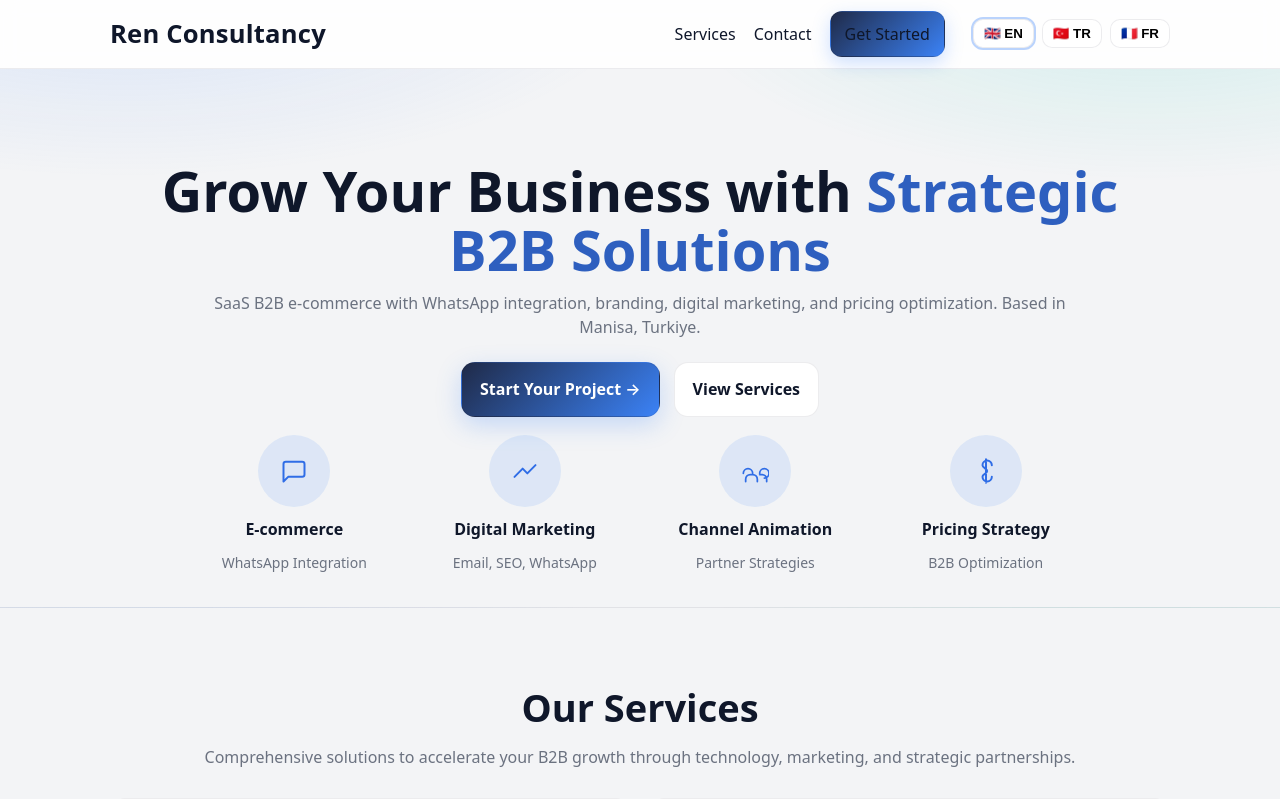
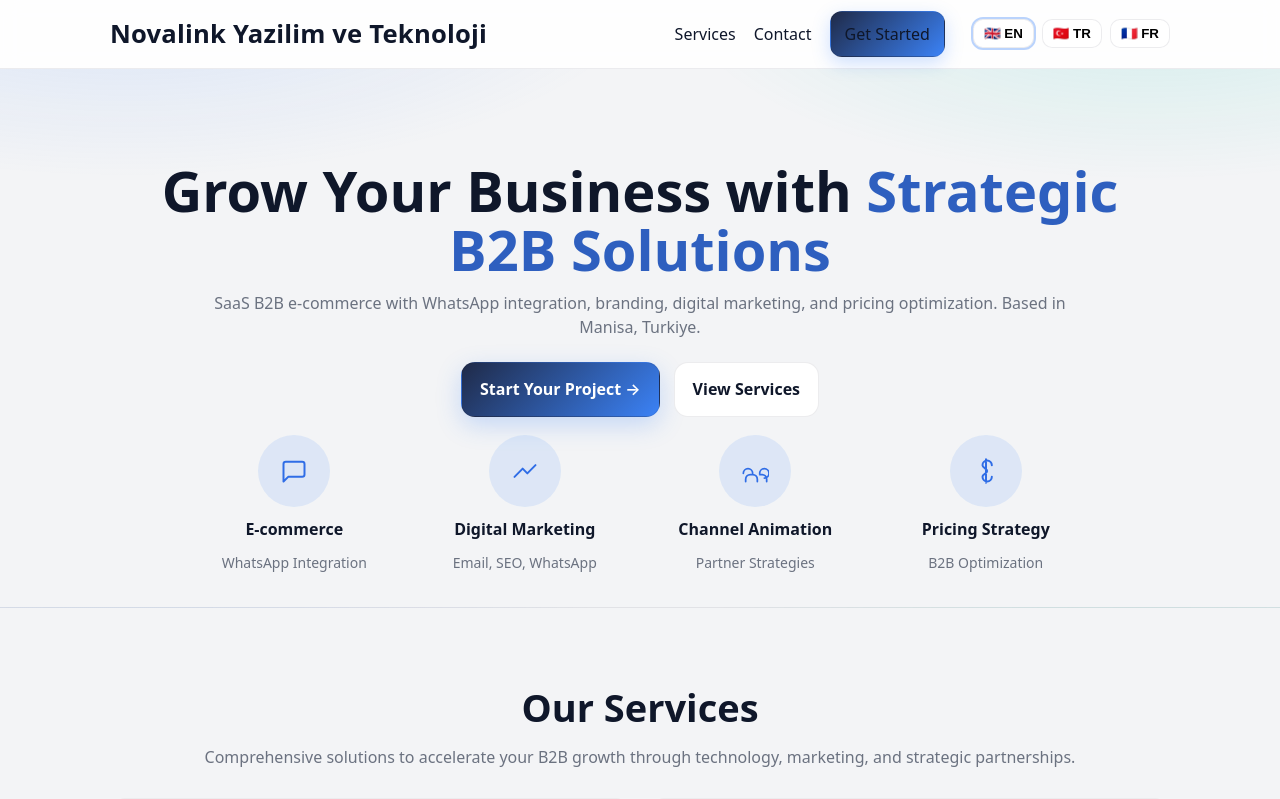
Before and after one commit to GokhanIsbitiren/novalinkyazilim, a plain HTML site: page index.html in a window 1280 px wide. Shown: the top 799 px of the page. Drawn offline with Linux system fonts and the light colour scheme.

Commit message:
Add files via upload

```diff
--- a/index.html
+++ b/index.html
@@ -3,7 +3,7 @@
 <head>
   <meta charset="utf-8" />
   <meta name="viewport" content="width=device-width,initial-scale=1" />
-  <title>Ren Consultancy — Strategic B2B Solutions</title>
+  <title>Novalink Yazilim ve Teknoloji — Strategic B2B Solutions</title>
   <meta name="description" content="SaaS B2B e-commerce with WhatsApp integration, digital marketing, channel animation, and pricing optimization. Based in Manisa, Turkiye." />
   <style>
     :root{
@@ -115,7 +115,7 @@
   <header>
     <div class="container">
       <div class="nav">
-        <div class="logo">Ren Consultancy</div>
+        <div class="logo">Novalink Yazilim ve Teknoloji</div>
         <nav class="navlinks">
           <a href="#services" data-i18n="nav_services">Services</a>
           <a href="#contact" data-i18n="nav_contact">Contact</a>
@@ -295,7 +295,7 @@
         <div class="cardbig">
           <div class="contactgrid">
             <div>
-              <h3 style="margin:0 0 10px">Ren Consultancy</h3>
+              <h3 style="margin:0 0 10px">Novalink Yazilim ve Teknoloji</h3>
               <p class="muted" style="margin:0 0 16px" data-i18n="contact_city">Manisa, Turkiye</p>
 
               <div class="row">
@@ -314,7 +314,7 @@
                 </div>
                 <div>
                   <div><strong data-i18n="label_phone">Phone</strong></div>
-                  <a href="tel:+971549914951">+971 54 991 4951</a>
+                  <a href="tel:+905300675564">+90 530 067 5564</a>
                 </div>
               </div>
 
@@ -350,7 +350,7 @@
     <div class="container">
       <div class="footwrap">
         <div>
-          <h4>Ren Consultancy</h4>
+          <h4>Novalink Yazilim ve Teknoloji</h4>
           <p class="tiny" data-i18n="footer_tagline">Driving B2B growth through technology, marketing, and strategic partnerships.</p>
         </div>
         <div>
@@ -371,7 +371,7 @@
         </div>
       </div>
       <hr class="line" />
-      <div class="tiny" style="margin-top:12px">© <span id="year"></span> Ren Consultancy. <span data-i18n="rights">All rights reserved.</span></div>
+      <div class="tiny" style="margin-top:12px">© <span id="year"></span> Novalink Yazilim ve Teknoloji. <span data-i18n="rights">All rights reserved.</span></div>
     </div>
   </footer>
 
@@ -381,7 +381,7 @@
     // Translations (HTML allowed for *_html keys)
     const I18N = {
       en: {
-        _title: "Ren Consultancy — Strategic B2B Solutions",
+        _title: "Novalink Yazilim ve Teknoloji — Strategic B2B Solutions",
         _desc: "SaaS B2B e-commerce with WhatsApp integration, digital marketing, channel animation, and pricing optimization. Based in Manisa, Turkiye.",
         nav_services:"Services", nav_contact:"Contact", nav_get_started:"Get Started",
         hero_title:'Grow Your Business with <span class="accent">Strategic B2B Solutions</span>',
@@ -443,7 +443,7 @@
         privacy:"Privacy Policy", data_deletion:"Data Deletion", rights:"All rights reserved."
       },
       tr: {
-        _title:"Ren Consultancy — Stratejik B2B Çözümler",
+        _title:"Novalink Yazilim ve Teknoloji — Stratejik B2B Çözümler",
         _desc:"WhatsApp entegrasyonlu SaaS B2B e-ticaret, dijital pazarlama, kanal aktivasyonu ve fiyatlandırma optimizasyonu. Manisa, Turkiye merkezli.",
         nav_services:"Hizmetler", nav_contact:"İletişim", nav_get_started:"Hemen Başla",
         hero_title:'İşinizi <span class="accent">Stratejik B2B Çözümlerle</span> Büyütün',
@@ -505,7 +505,7 @@
         privacy:"Gizlilik Politikası", data_deletion:"Veri Silme", rights:"Tüm hakları saklıdır."
       },
       fr: {
-        _title:"Ren Consultancy — Solutions B2B Stratégiques",
+        _title:"Novalink Yazilim ve Teknoloji — Solutions B2B Stratégiques",
         _desc:"E-commerce B2B SaaS avec intégration WhatsApp, marketing digital, animation de canal et optimisation des prix. Basé à Dubaï, É.A.U.",
         nav_services:"Services", nav_contact:"Contact", nav_get_started:"Commencer",
         hero_title:'Développez votre activité avec des <span class="accent">solutions B2B stratégiques</span>',
```
